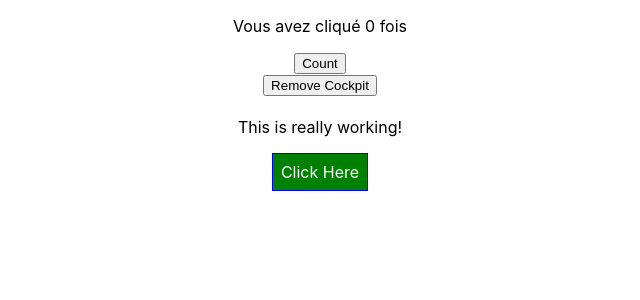
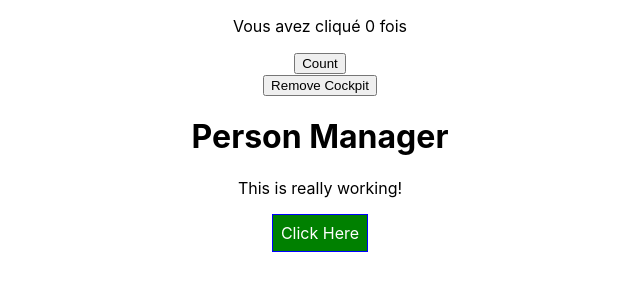
Before and after one commit to SLachiheb/Training-React, a React (Create React App) app in the folder react-complete-guide/: page / in a window 1280 px wide. Shown: the top 300 px of the page, without its empty margins (320-960 px from the left). Built offline with nearby package versions, Linux system fonts and the light colour scheme.

Commit message:
setting state correctly

```diff
--- a/react-complete-guide/src/Components/Persons/Person/Person.js
+++ b/react-complete-guide/src/Components/Persons/Person/Person.js
@@ -1,5 +1,6 @@
 import React, { Component, Fragment } from 'react';
 import style from './Person.module.css';
+import withClass from './../../hoc/withClass';
 
 class Person extends Component {
   render() {
@@ -16,7 +17,7 @@ class Person extends Component {
   }
 }
 
-export default Person;
+export default withClass(Person, style.Person);
 
 // return [
 //   <p onClick={this.props.click}>
--- a/react-complete-guide/src/components/hoc/WithClass.js
+++ b/react-complete-guide/src/components/hoc/WithClass.js
@@ -4,7 +4,7 @@ const withClass = (WrappedComponent, className) => {
   return props => {
     return (
       <div className={className}>
-        <WrappedComponent />
+        <WrappedComponent {...props} />
       </div>
     );
   };
```
